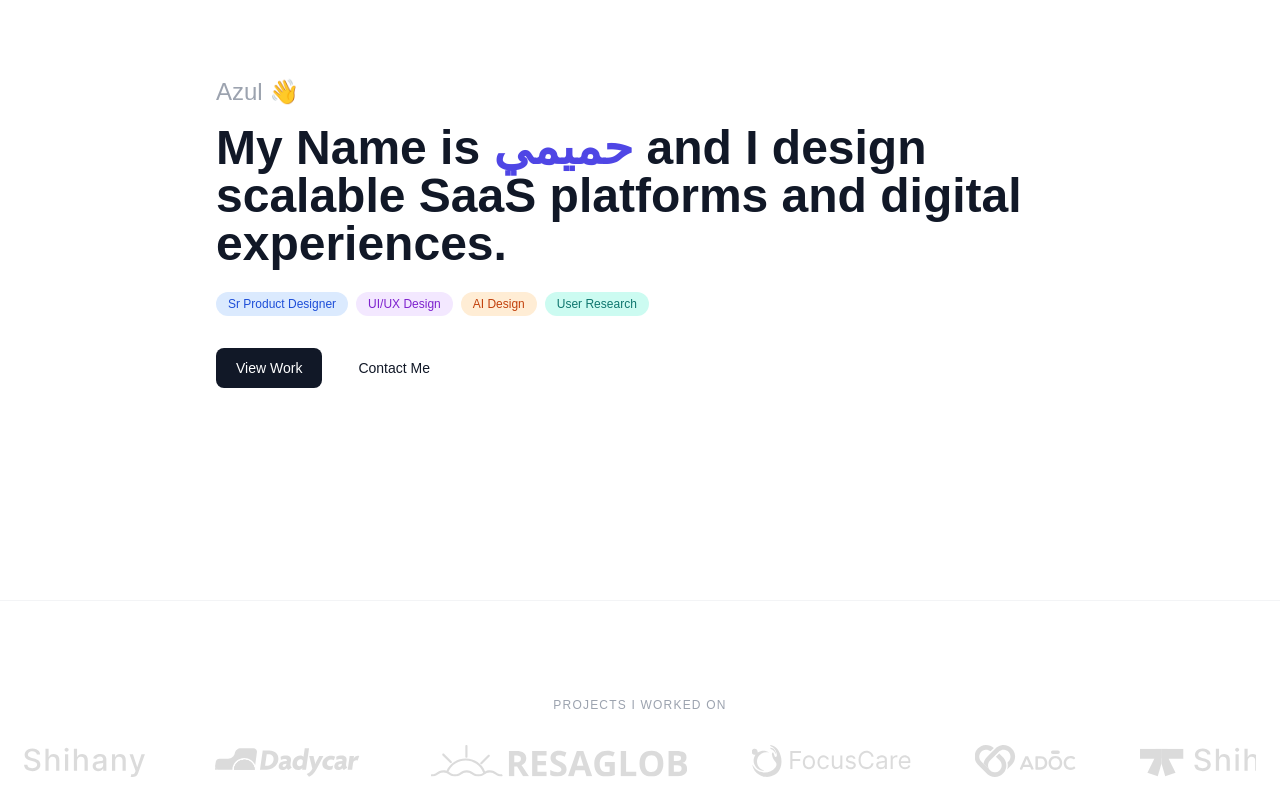
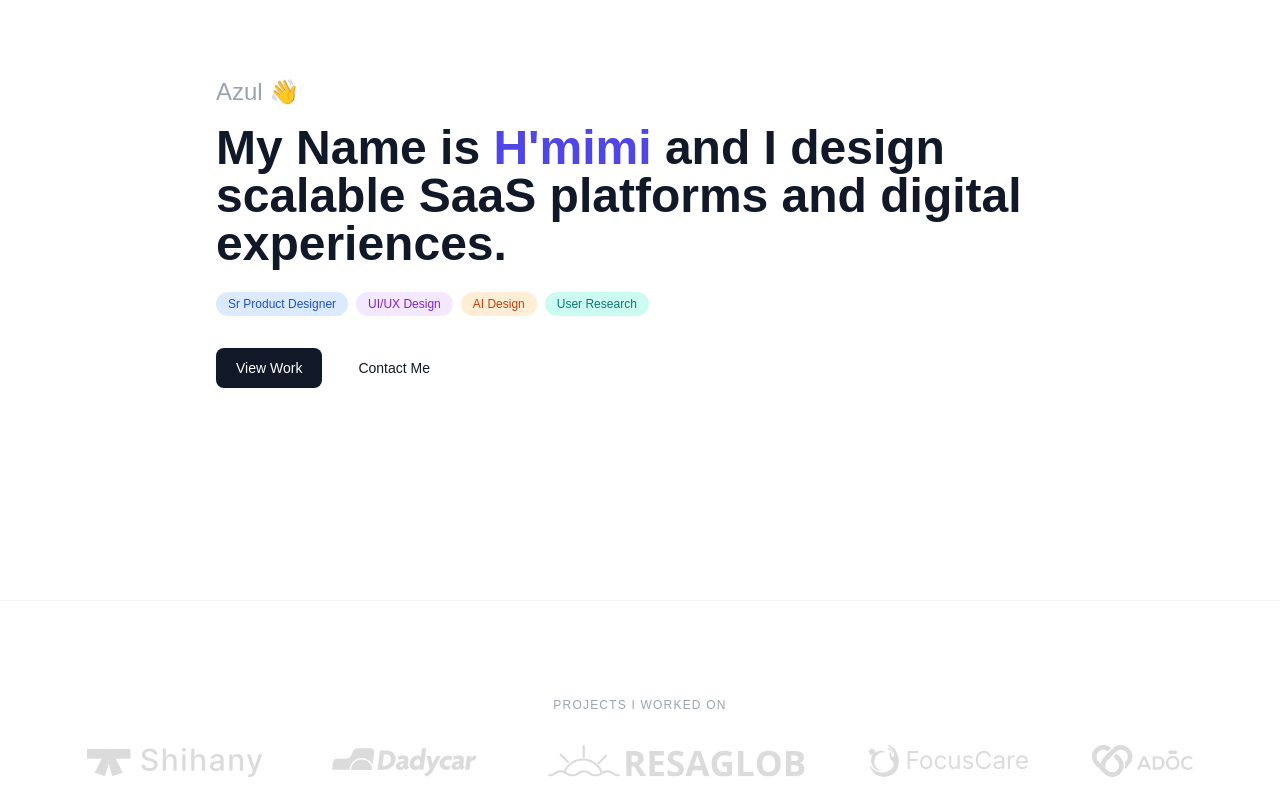
Before and after one commit to Chioukhhmimi/Portfolio, a React (Vite) app: page / in a window 1280 px wide. Shown: the part 200-1000 px from the top of the page. Built offline with nearby package versions, Linux system fonts and the light colour scheme; a web font is replaced by a local one.

Commit message:
fix logos full width

```diff
--- a/src/components/sections/Hero.jsx
+++ b/src/components/sections/Hero.jsx
@@ -19,7 +19,15 @@ export function Hero() {
     const interval = setInterval(() => {
       setRoleIndex((prev) => (prev + 1) % roles.length)
     }, 2500)
-    return () => clearInterval(interval)
+
+    const timeout = setTimeout(() => {
+      setRoleIndex(1)
+    }, 1000)
+
+    return () => {
+      clearInterval(interval)
+      clearTimeout(timeout)
+    }
   }, [])
 
   return (
--- a/src/components/sections/LogoStrip.jsx
+++ b/src/components/sections/LogoStrip.jsx
@@ -15,7 +15,7 @@ const logos = [
 ]
 
 export function LogoStrip() {
-  const duplicatedLogos = [...logos, ...logos]
+  const duplicatedLogos = [...logos, ...logos, ...logos]
 
   return (
     <section className="py-16 px-4 sm:px-6 border-y border-gray-100">
@@ -33,12 +33,12 @@ export function LogoStrip() {
         whileInView={{ opacity: 1 }}
         viewport={{ once: true }}
         transition={{ duration: 0.6 }}
-        className="overflow-hidden"
+        className="overflow-hidden max-w-7xl mx-auto px-4 sm:px-6"
       >
         <motion.div
-          animate={{ x: ["0%", "-50%"] }}
+          animate={{ x: ["0%", "-33.33%"] }}
           transition={{
-            duration: 18,
+            duration: 20,
             repeat: Infinity,
             ease: "linear",
           }}
@@ -55,7 +55,6 @@ export function LogoStrip() {
         </motion.div>
       </motion.div>
 
-
     </section>
   )
 }
--- a/src/components/sections/Projects.jsx
+++ b/src/components/sections/Projects.jsx
@@ -27,8 +27,8 @@ const projectIdMap = {
 
 export function Projects() {
   return (
-    <section id="projects" className="py-24 px-4 sm:px-6">
-      <div className="max-w-7xl mx-auto">
+    <section id="projects" className="py-24">
+      <div className="max-w-7xl mx-auto px-4 sm:px-6">
         <motion.div
           initial={{ opacity: 0, y: 20 }}
           whileInView={{ opacity: 1, y: 0 }}
--- a/src/index.css
+++ b/src/index.css
@@ -36,6 +36,7 @@
   }
   body {
     @apply bg-background text-foreground font-sans antialiased;
+    scroll-behavior: smooth;
   }
 }
 
```
